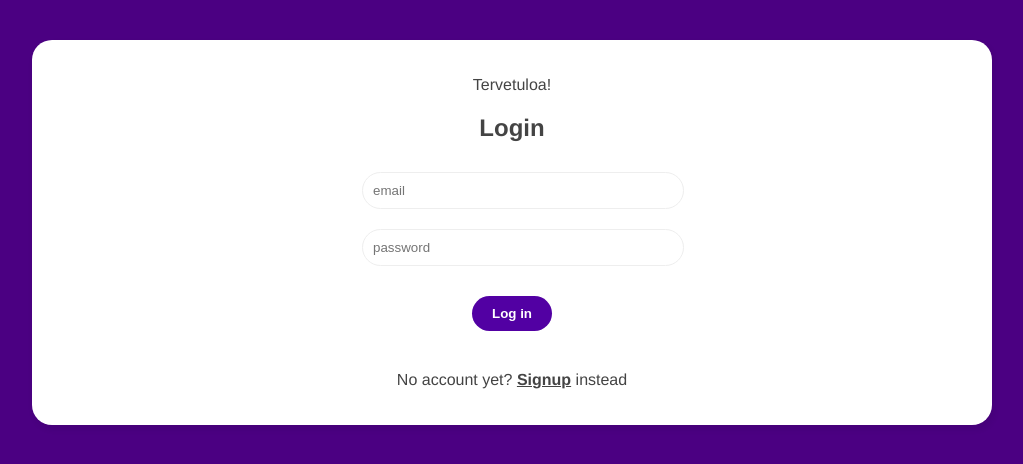
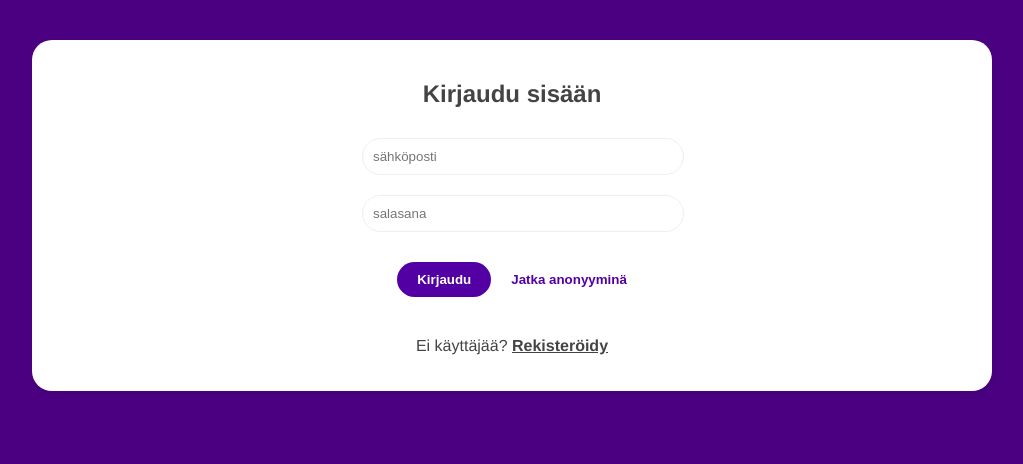
Before and after one commit to AleksiVirkkala/tunimentti, a Vue app: page /auth in a window 1280 px wide. Shown: the top 464 px of the page, without its empty margins (128-1151 px from the left). Built offline with nearby package versions, Linux system fonts and the light colour scheme; no server answers.

Commit message:
feat: :children_crossing: improve register / login

```diff
--- a/src/components/LoginForm.vue
+++ b/src/components/LoginForm.vue
@@ -1,15 +1,18 @@
 <template>
   <form @submit.prevent="handleSubmit">
-    <input v-model="email" type="email" required placeholder="email">
-    <input v-model="password" type="password" required placeholder="password">
+    <input v-model="email" type="email" required placeholder="sähköposti">
+    <input v-model="password" type="password" required placeholder="salasana">
     <div class="error">{{ error }}</div>
-    <button>Log in</button>
+    <button>Kirjaudu</button>
+    <button class="no-login-button" @click="goToAuction">Jatka anonyyminä</button>
   </form>
 </template>
 
 <script lang="ts">
 import { defineComponent, ref } from 'vue'
 import useLogin from '@/composables/useLogin'
+import { useRouter } from 'vue-router'
+
 
 export default defineComponent({
   name: 'LoginForm',
@@ -17,6 +20,7 @@ export default defineComponent({
     // refs
     const email = ref('')
     const password = ref('')
+    const router = useRouter()
 
     const { error, login } = useLogin()
 
@@ -27,9 +31,19 @@ export default defineComponent({
       }
     }
 
-    return { email, password, handleSubmit, error }
+    const goToAuction = () => {
+      router.push({ name: 'Auction' })
+    }
+
+    return { email, password, handleSubmit, error, goToAuction }
   },
 })
 </script>
 
-<style></style>
+<style scoped>
+.no-login-button {
+  background: none;
+  color: #5200a3;
+  padding-right: 0;
+}
+</style>
--- a/src/components/SignupForm.vue
+++ b/src/components/SignupForm.vue
@@ -1,21 +1,24 @@
 <template>
   <form @submit.prevent="handleSubmit">
-    <input v-model="displayName" type="text" required placeholder="display name">
-    <input v-model="email" type="email" required placeholder="email">
-    <input v-model="password" type="password" required placeholder="password">
+    <input v-model="displayName" type="text" required placeholder="chatti nimi">
+    <input v-model="email" type="email" required placeholder="sähköposti">
+    <input v-model="password" type="password" required placeholder="salasana">
     <div class="error">{{ error }}</div>
-    <button>Sign up</button>
+    <button>Rekisteröidy</button>
+    <button class="no-login-button" @click="goToAuction">Jatka anonyyminä</button>
   </form>
 </template>
 
 <script lang="ts">
 import { defineComponent, ref } from 'vue'
 import useSignup from '@/composables/useSignup'
+import { useRouter } from 'vue-router'
 
 export default defineComponent({
   name: 'SignupForm',
   setup(props, context) {
     const { error, signup } = useSignup()
+    const router = useRouter()
 
     // refs
     const displayName = ref('')
@@ -29,9 +32,19 @@ export default defineComponent({
       }
     }
 
-    return { displayName, email, password, handleSubmit, error }
+    const goToAuction = () => {
+      router.push({ name: 'Auction' })
+    }
+
+    return { displayName, email, password, handleSubmit, error, goToAuction }
   },
 })
 </script>
 
-<style></style>
+<style scoped>
+.no-login-button {
+  background: none;
+  color: #5200a3;
+  padding-right: 0;
+}
+</style>
--- a/src/router/index.ts
+++ b/src/router/index.ts
@@ -24,7 +24,8 @@ const routes: Array<RouteRecordRaw> = [
   {
     path: '/auth',
     name: 'Auth',
-    component: Welcome
+    component: Welcome,
+    beforeEnter: requireNoAuth
   },
   {
     path: '/',
--- a/src/views/Welcome.vue
+++ b/src/views/Welcome.vue
@@ -1,15 +1,14 @@
 <template>
   <div class="welcome container">
-    <p>Tervetuloa!</p>
     <div v-if="showLogin">
-      <h2>Login</h2>
+      <h2>Kirjaudu sisään</h2>
       <LoginForm @login="enterChat" />
-      <p>No account yet? <span @click="showLogin = false">Signup</span> instead</p>
+      <p>Ei käyttäjää? <span @click="showLogin = false">Rekisteröidy</span></p>
     </div>
     <div v-else>
-      <h2>Sign up</h2>
+      <h2>Rekisteröidy käyttäjäksi</h2>
       <SignupForm @signup="enterChat" />
-      <p>Already registered? <span @click="showLogin = true">Login</span> instead</p>
+      <p>Jo rekisteröitynyt? <span @click="showLogin = true">Kirjaudu sisään</span></p>
     </div>
   </div>
 </template>
```
